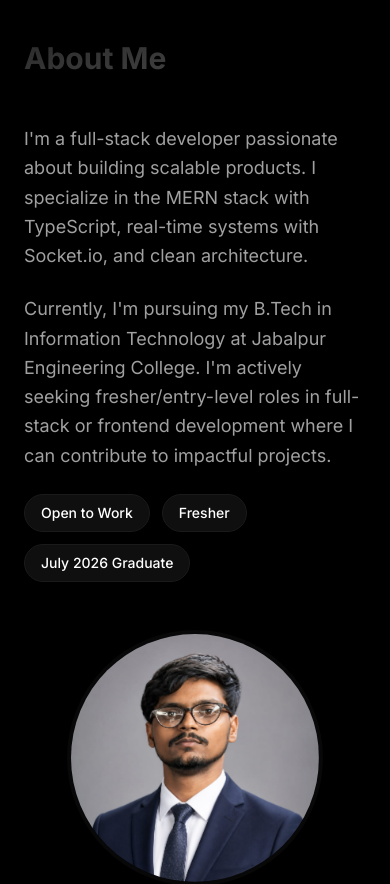
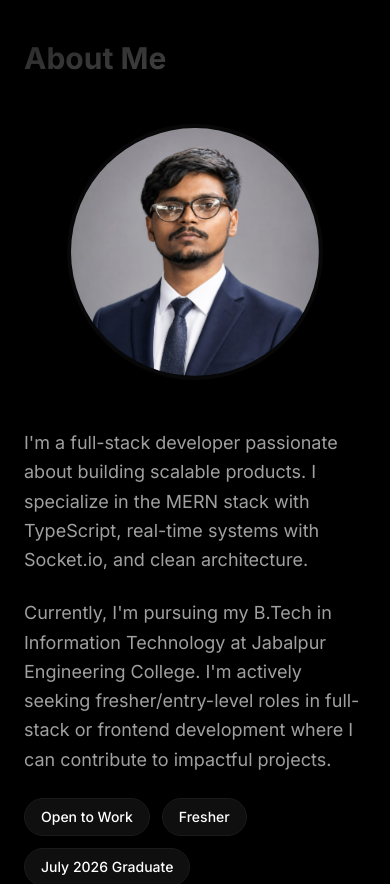
Before and after one commit to Vivek-Mehra298/portfolio, a Next.js app: page / in a window 390 px wide. Shown: the part 900-1784 px from the top of the page. Built offline with nearby package versions, Linux system fonts and the light colour scheme.

Commit message:
Fix image layout for mobile screens - move image to top

```diff
--- a/components/About.tsx
+++ b/components/About.tsx
@@ -7,7 +7,7 @@ import { Section } from "./ui/Section";
 export function About() {
   return (
     <Section id="about" title="About Me">
-      <div className="grid md:grid-cols-2 gap-12 items-center">
+      <div className="flex flex-col-reverse md:grid md:grid-cols-2 gap-12 items-center">
         {/* Text Content */}
         <div className="space-y-6 text-lg text-text-muted leading-relaxed">
           <p>
```
